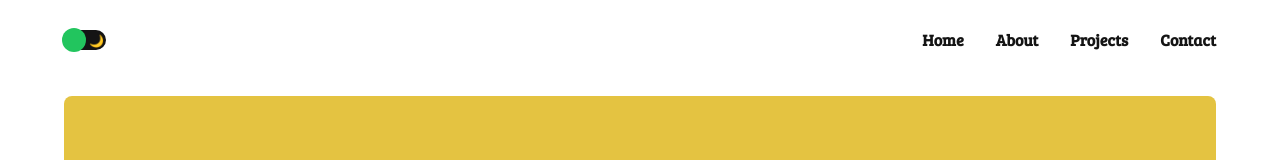
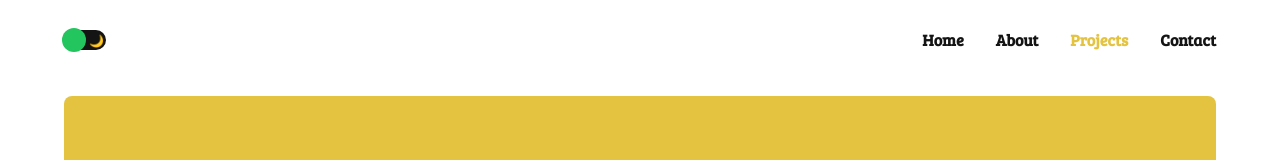
Before and after one commit to stpkkk/Next.js-stpkkk-portfolio, a Next.js app: page /my-projects in a window 1280 px wide. Shown: the top 160 px of the page. Built offline with nearby package versions, Linux system fonts and the light colour scheme.

Commit message:
NavDesktop add current page color

```diff
--- a/components/nav/NavDesktop.tsx
+++ b/components/nav/NavDesktop.tsx
@@ -2,8 +2,11 @@ import React from "react";
 import Link from "next/link";
 import { ThemeToggle } from "./ThemeToggle";
 import { navLinks } from "@data/nav";
+import { usePathname } from "next/navigation";
 
 export const NavDesktop: React.FC = () => {
+  const pathname = usePathname();
+
   return (
     <nav className="fixed left-1/2 -translate-x-1/2 z-20 flex_between items-center max-w-[1600px] w-full px-16 font-bold font-bree backdrop-blur-2xl bg-black/2">
       <div className="relative">
@@ -15,7 +18,9 @@ export const NavDesktop: React.FC = () => {
             key={link.path}
             href={link.path}
             as={link.path}
-            className="hover:text-secondary"
+            className={`${
+              pathname === link.path ? "text-secondary" : "dark:text-primary"
+            }`}
           >
             <li>{link.name}</li>
           </Link>
--- a/components/nav/ThemeToggle.tsx
+++ b/components/nav/ThemeToggle.tsx
@@ -27,7 +27,7 @@ export const ThemeToggle = () => {
       className={`flex justify-between items-center w-[42px] h-[20px] p-[2px] rounded-3xl cursor-pointer ${
         theme === "dark" ? "bg-primary" : "bg-black"
       }`}
-      onClick={() => setTheme(theme === "dark" ? "light" : "dark")}
+      onClick={() => setTheme(theme === "light" ? "dark" : "light")}
     >
       <div className="text-[12px] transition-colors duration-300">☀️</div>
       <div className="text-[12px] transition-colors duration-300">🌙</div>
```
